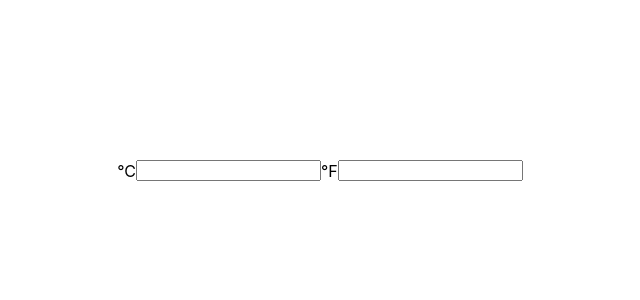
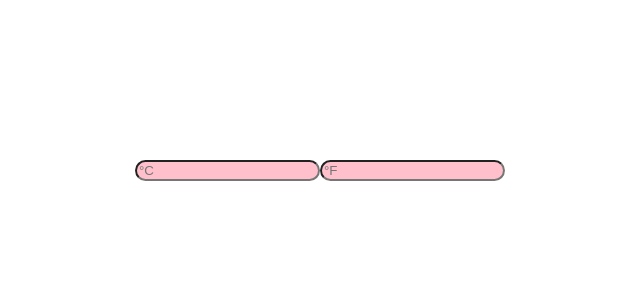
Before and after one commit to LDRMuse/in-class-temp-converter-LDRMuse, a React (Create React App) app: page / in a window 1280 px wide. Shown: the top 300 px of the page, without its empty margins (320-960 px from the left). Built offline with nearby package versions, Linux system fonts and the light colour scheme.

Commit message:
Add CSS to input

```diff
--- a/src/components/TempConverter/Input.css
+++ b/src/components/TempConverter/Input.css
@@ -1,7 +1,11 @@
 div {
   margin-top: 5rem;
   display: flex;
-  flex-direction: row;
   justify-content: center;
-  align-items: center;
 }
+
+input {
+  background-color: pink;
+  color: black;
+  border-radius: 50px;
+}
--- a/src/components/TempConverter/Input.js
+++ b/src/components/TempConverter/Input.js
@@ -6,8 +6,8 @@ import './Input.css'
 //functional component
 export const Input = (props) => (
   <div>
-    <label>{props.label}</label>
-    <input id={props.id} />
+    <label> </label>
+    <input placeholder={props.label} id={props.id} />
   </div>
   )
 
```
